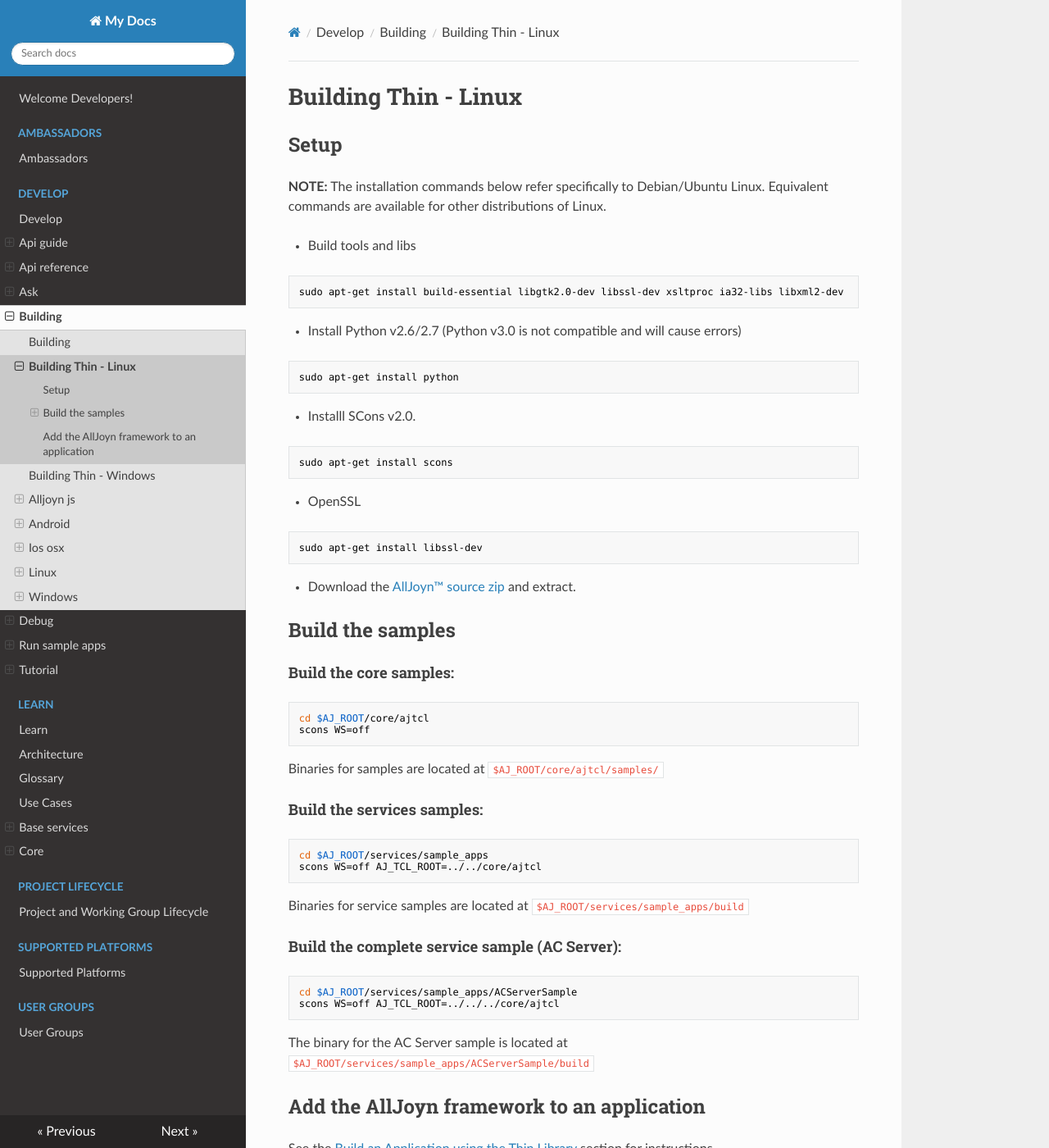
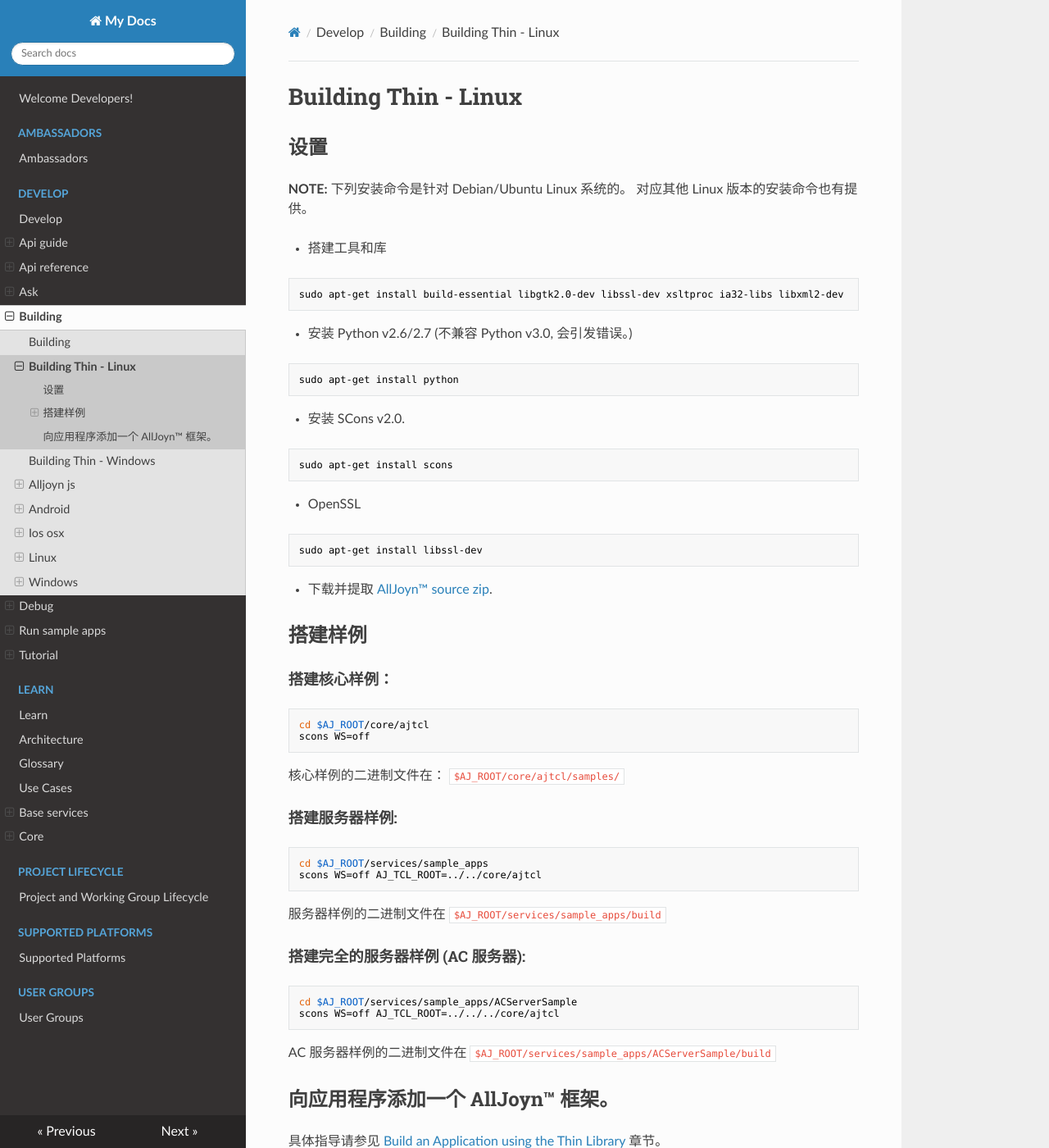
Before and after one commit to smart-conn/alljoyn-zh, an MkDocs documentation site: the page built from docs/develop/building/thin-linux.md, in a window 1280 px wide and 1400 px high. Shown: the whole window at 82% size. Built offline with MkDocs 1.6.1, drawn with Linux system fonts in a browser that asks for light colours; nearby versions of some CDN libraries.

Commit message:
Update thin-linux.md

````diff
--- a/docs/develop/building/thin-linux.md
+++ b/docs/develop/building/thin-linux.md
@@ -1,23 +1,22 @@
 # Building Thin - Linux
 
-## Setup
+## 设置
 
-**NOTE:** The installation commands below refer specifically to
-Debian/Ubuntu Linux. Equivalent commands are available for other distributions of Linux.
+**NOTE:** 下列安装命令是针对 Debian/Ubuntu Linux 系统的。 对应其他 Linux 版本的安装命令也有提供。
 
-* Build tools and libs
+* 搭建工具和库
 
 ```sh
 sudo apt-get install build-essential libgtk2.0-dev libssl-dev xsltproc ia32-libs libxml2-dev
 ```
 
-* Install Python v2.6/2.7 (Python v3.0 is not compatible and will cause errors)
+* 安装 Python v2.6/2.7 (不兼容 Python v3.0, 会引发错误。)
 
 ```sh
 sudo apt-get install python
 ```
 
-* Installl SCons v2.0.
+* 安装 SCons v2.0.
 
 ```sh
 sudo apt-get install scons
@@ -29,40 +28,40 @@ sudo apt-get install scons
 sudo apt-get install libssl-dev
 ```
 
-* Download the [AllJoyn&trade; source zip][download] and extract.
+* 下载并提取 [AllJoyn&trade; source zip][download].
 
-## Build the samples
+## 搭建样例
 
-#### Build the core samples:
+#### 搭建核心样例：
 
 ```sh
 cd $AJ_ROOT/core/ajtcl
 scons WS=off
 ```
 
-Binaries for samples are located at `$AJ_ROOT/core/ajtcl/samples/`
+核心样例的二进制文件在： `$AJ_ROOT/core/ajtcl/samples/`
 
-#### Build the services samples:
+#### 搭建服务器样例:
 
 ```sh
 cd $AJ_ROOT/services/sample_apps
 scons WS=off AJ_TCL_ROOT=../../core/ajtcl
 ```
 
-Binaries for service samples are located at `$AJ_ROOT/services/sample_apps/build`
+服务器样例的二进制文件在 `$AJ_ROOT/services/sample_apps/build`
 
-#### Build the complete service sample (AC Server):
+#### 搭建完全的服务器样例 (AC 服务器):
 
 ```sh
 cd $AJ_ROOT/services/sample_apps/ACServerSample
 scons WS=off AJ_TCL_ROOT=../../../core/ajtcl
 ```
 
-The binary for the AC Server sample is located at `$AJ_ROOT/services/sample_apps/ACServerSample/build`
+AC 服务器样例的二进制文件在 `$AJ_ROOT/services/sample_apps/ACServerSample/build`
 
-## Add the AllJoyn framework to an application
+##向应用程序添加一个 AllJoyn™ 框架。
 
-See the [Build an Application using the Thin Library][build-app-thin-library] section for instructions.
+具体指导请参见 [Build an Application using the Thin Library][build-app-thin-library] 章节。
 
 [download]: https://allseenalliance.org/framework/download
 [build-app-thin-library]:  /develop/tutorial/thin-app
````
